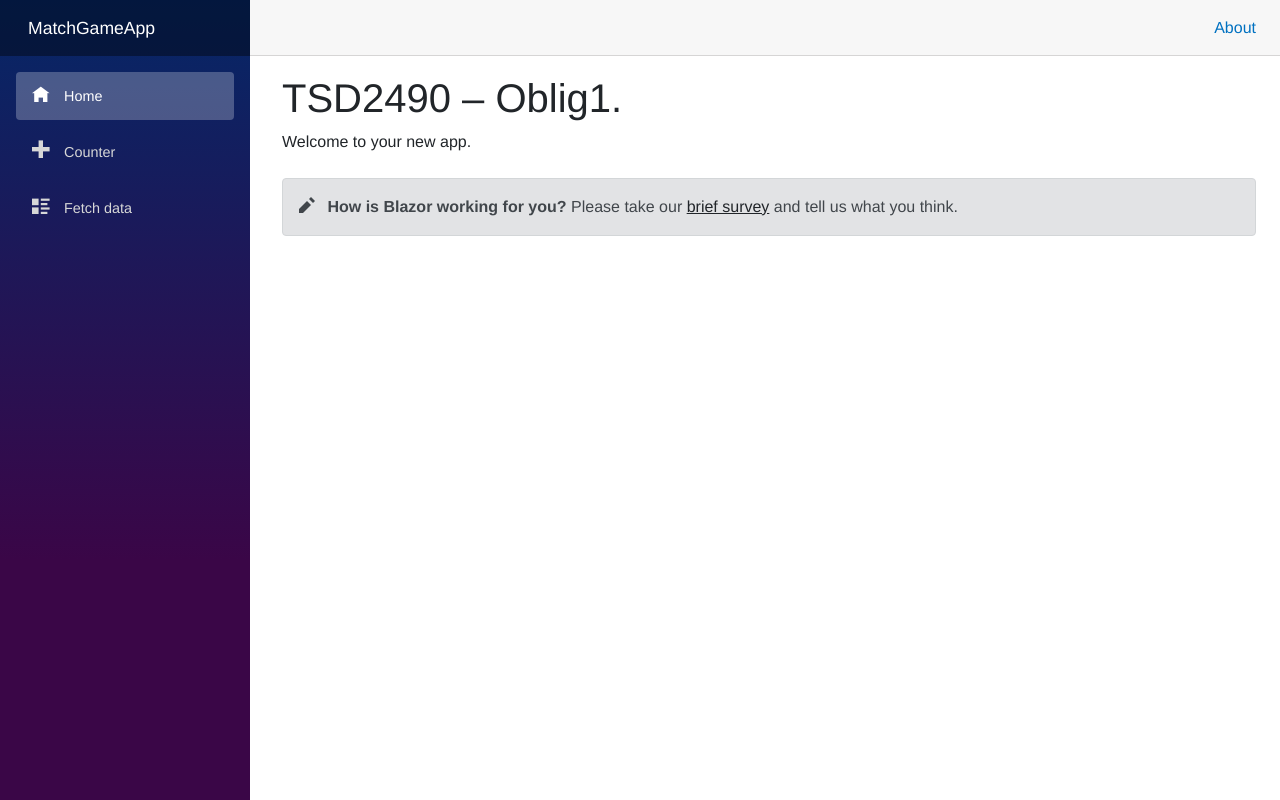
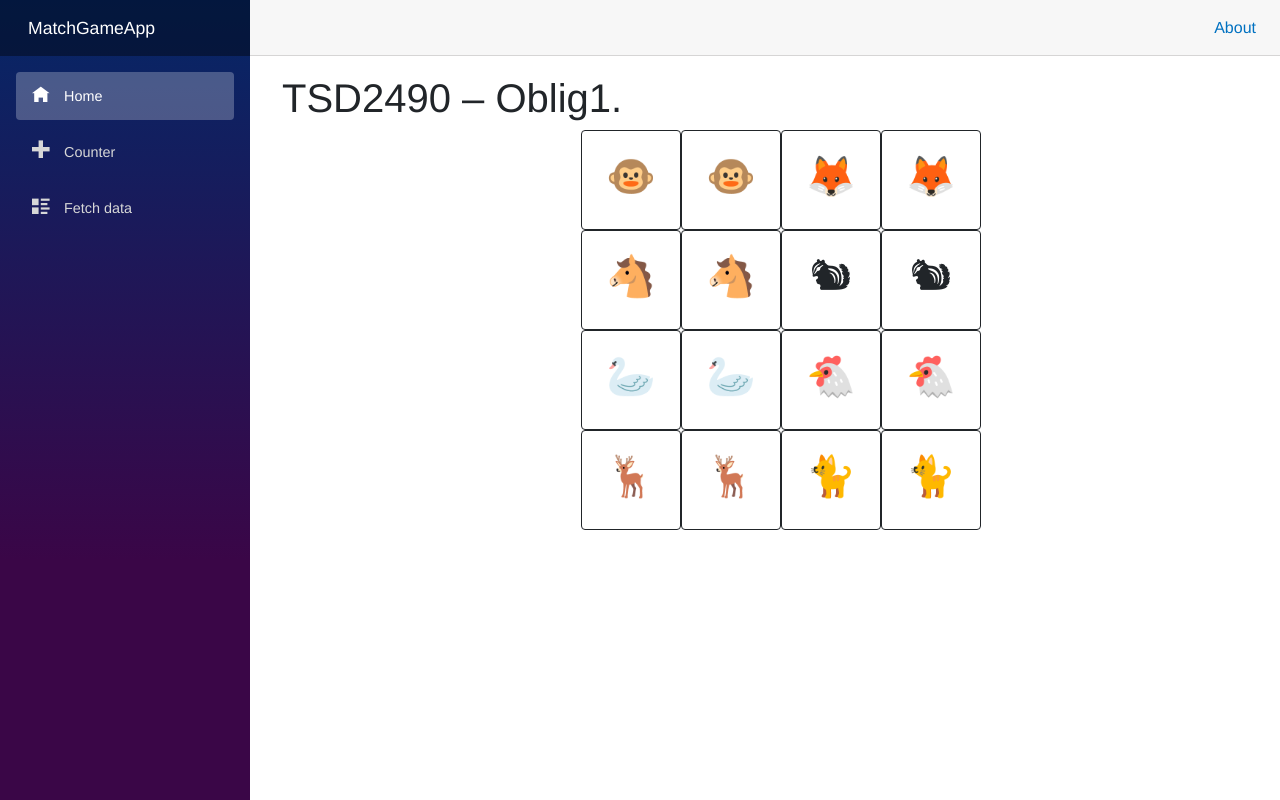
Before and after one commit to LudvigSti/MatchGameApp, an ASP.NET Core app: page / in a window 1280 px wide. Run offline with ASP.NET Core 8, Linux system fonts and the light colour scheme; style sheets or scripts are compiled from the project's sources.

Commit message:
Modul/ Commit3: Legge til grafikk (ikoner) i prosjektet

```diff
--- a/MatchGameApp/Pages/Index.razor
+++ b/MatchGameApp/Pages/Index.razor
@@ -1,9 +1,48 @@
 @page "/"
+
+<style>
+
+    .container{
+        width:400px;
+    }
+
+    button {
+        width:100px;
+        height:100px;
+        font-size:50px;
+    }
+
+</style>
 
 <PageTitle>Index</PageTitle>
 
 <h1>TSD2490 – Oblig1.</h1>
 
-Welcome to your new app.
+@code {
 
-<SurveyPrompt Title="How is Blazor working for you?" />
+    List<string> animalEmoji = new List<string>{
+        "🐵", "🐵",
+        "🦊", "🦊",
+        "🐴", "🐴",
+        "🐿", "🐿",
+        "🦢", "🦢",
+        "🐔", "🐔",
+        "🦌", "🦌",
+        "🐈", "🐈",
+    };
+
+}
+
+
+<div class="container">
+    <div class="row">
+        @foreach (var animal in animalEmoji)
+        {
+            <div class='col-3'>
+                <button type="button" class='btn btn-outline-dark'>
+                    <h1>@animal</h1>
+                </button>
+            </div>
+        }
+    </div>
+</div>
```
